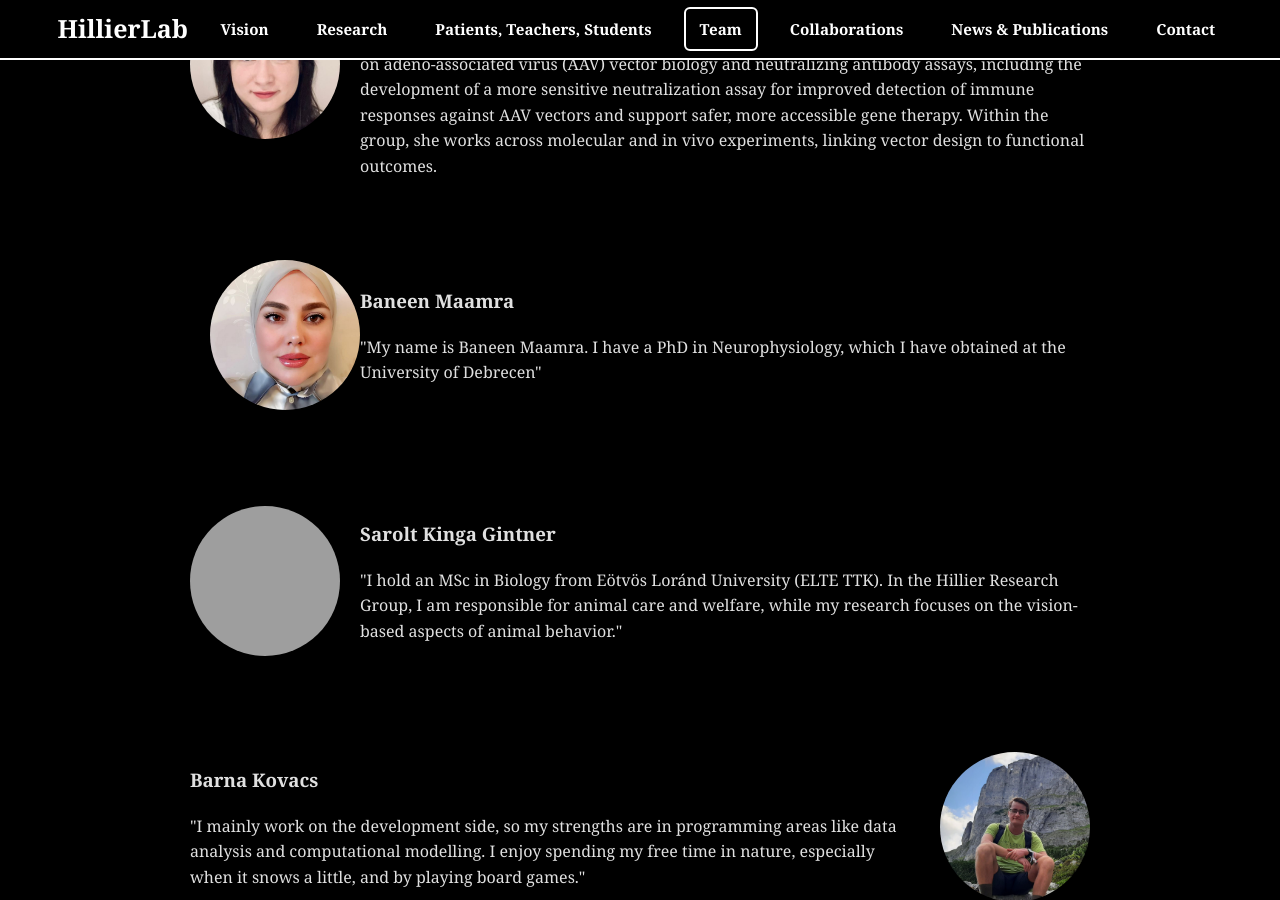
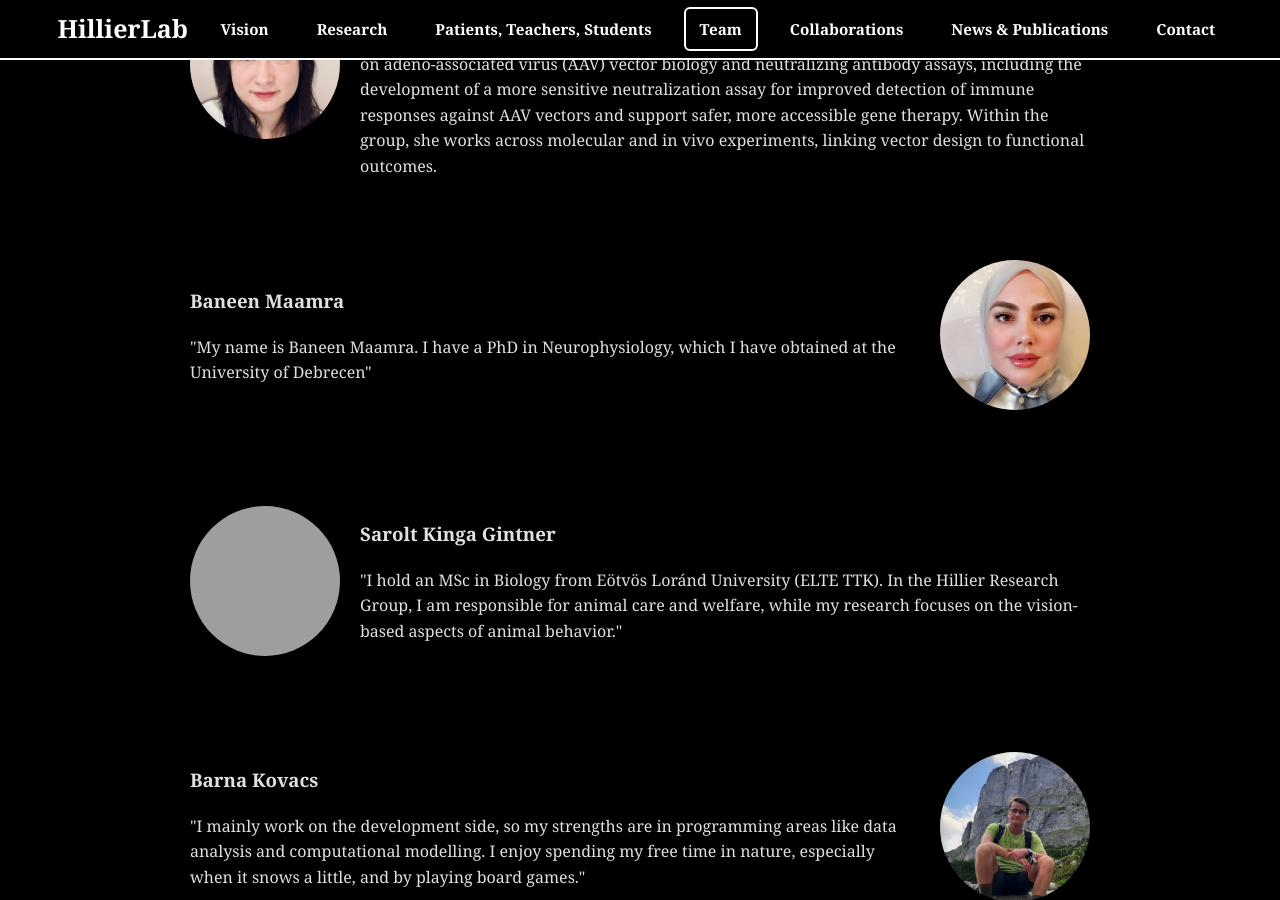
Before and after one commit to hillierlab/hillierlab.github.io, a Jekyll site: the page built from team.md, in a window 1280 px wide and 900 px high, scrolled down 756 px. Built offline with Jekyll 4.4.1, drawn with Linux system fonts in a browser that asks for light colours; grey boxes are pictures that could not be loaded.

Commit message:
Update team.md

```diff
--- a/team.md
+++ b/team.md
@@ -55,7 +55,7 @@ title: Meet the Team
 </div>
 
 
-<div style="display: flex; align-items: center; margin-bottom: 2em;">
+<div style="display: flex; align-items: center; margin-bottom: 2em; flex-direction: row-reverse;">
   <img src="/assets/images/member_photos/Baneen.jpg" alt="Member Name" style="width: 150px; height: 150px; aspect-ratio: 1 / 1; border-radius: 50%; object-fit: cover; margin-left: 20px;">
   <div>
     <h3>Baneen Maamra</h3>
```
